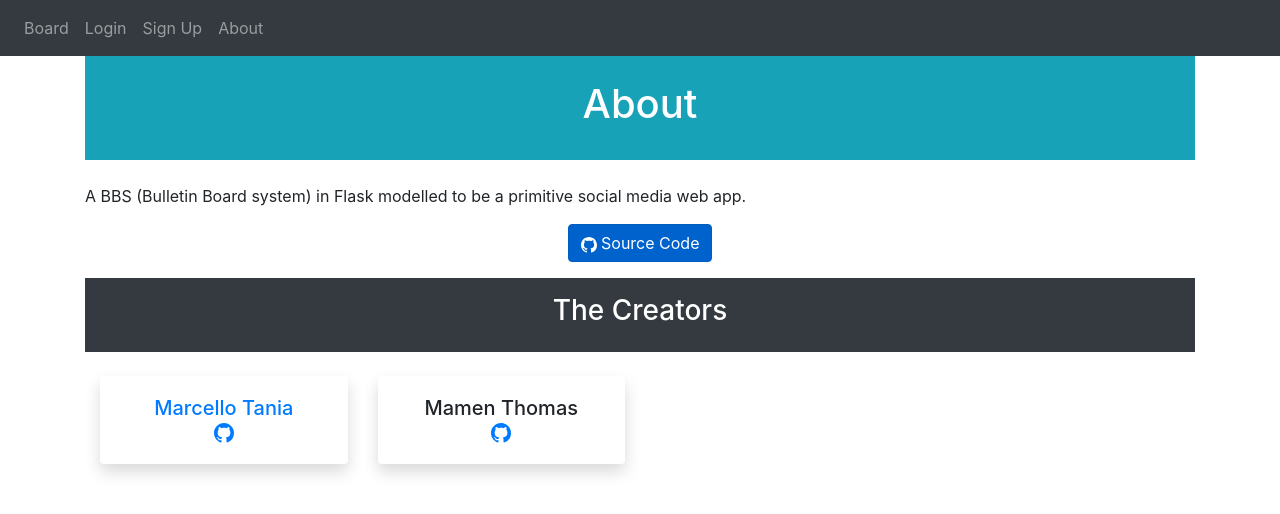
After one commit to cllom/petokpetok, a Flask app: page /about in a window 1280 px wide. The commit adds this page. Shown: the top 514 px of the page. Run offline with Flask 2, Linux system fonts and the light colour scheme; some libraries are stand-ins or nearby versions.

Commit message:
clean up and some

```diff
--- a/application.py
+++ b/application.py
@@ -5,4 +5,4 @@ application = create_app()
 
 
 if __name__ == "__main__":
-	application.run(debug=True)
+	application.run()
--- a/website/__init__.py
+++ b/website/__init__.py
@@ -4,7 +4,7 @@ from os import path
 from flask_login import LoginManager
 
 db = SQLAlchemy()
-DB_NAME = "database.db"
+DB_NAME = "database_test.db"
 # DB_NAME = "database_with_imgTEXT.db"
 
 
--- a/website/models.py
+++ b/website/models.py
@@ -10,6 +10,7 @@ class Note(db.Model):
 	img = db.Column(db.TEXT)
 	date = db.Column(db.DateTime(timezone=True), default=func.now())
 	userID = db.Column(db.Integer, db.ForeignKey('user.id'))
+	userName = db.Column(db.String)
 
 
 class User(db.Model, UserMixin):
--- a/website/static/index.js
+++ b/website/static/index.js
@@ -3,6 +3,6 @@ function deleteNote(noteID) {
 		method: 'POST',
 		body: JSON.stringify({ noteID: noteID}),
 	}).then((_res) => {
-		window.location.href = '/';
+		window.location.href = '/edit';
 	});
 }
--- /dev/null
+++ b/website/templates/about.html
@@ -0,0 +1,57 @@
+{% extends "base.html" %} {% block title %}Display Board{% endblock %}
+
+{% block content %}
+<div class="container bg-info text-center py-4 mb-4">
+	<h1 class="fw-light text-white">About</h1>
+</div>
+
+A BBS (Bulletin Board system) in Flask modelled to be a primitive social media web app.
+
+<div class="container justify-content-center text-center">
+	<a href="https://github.com/cllom/toDoList" class="btn btn-primary active mb-3 mt-3" role="button">
+			<svg xmlns="http://www.w3.org/2000/svg" width="16" height="16" fill="currentColor" class="bi bi-github" viewBox="0 0 16 16">
+				<path d="M8 0C3.58 0 0 3.58 0 8c0 3.54 2.29 6.53 5.47 7.59.4.07.55-.17.55-.38 0-.19-.01-.82-.01-1.49-2.01.37-2.53-.49-2.69-.94-.09-.23-.48-.94-.82-1.13-.28-.15-.68-.52-.01-.53.63-.01 1.08.58 1.23.82.72 1.21 1.87.87 2.33.66.07-.52.28-.87.51-1.07-1.78-.2-3.64-.89-3.64-3.95 0-.87.31-1.59.82-2.15-.08-.2-.36-1.02.08-2.12 0 0 .67-.21 2.2.82.64-.18 1.32-.27 2-.27.68 0 1.36.09 2 .27 1.53-1.04 2.2-.82 2.2-.82.44 1.1.16 1.92.08 2.12.51.56.82 1.27.82 2.15 0 3.07-1.87 3.75-3.65 3.95.29.25.54.73.54 1.48 0 1.07-.01 1.93-.01 2.2 0 .21.15.46.55.38A8.012 8.012 0 0 0 16 8c0-4.42-3.58-8-8-8z"></path>
+			</svg>
+			Source Code
+	</a>
+</div>
+
+
+
+<div class="container bg-dark text-center py-3 mb-4">
+	<h3 class="fw-light text-white">The Creators</h3>
+</div>
+<div class="container">
+  <div class="row">
+    <!-- Team Member 1 -->
+    <div class="col-xl-3 col-md-6 mb-4">
+      <div class="card border-0 shadow">
+        <!-- <img src="https://source.unsplash.com/TMgQMXoglsM/500x350" class="card-img-top" alt="..."> -->
+        <div class="card-body text-center">
+          <h5 class="card-title mb-0"><a href="https://marcellotania.com/" target="_blank" rel="noreferrer">Marcello Tania</a></h5>
+					<a href="https://github.com/cllom" target="_blank" rel="noreferrer">
+						<svg xmlns="http://www.w3.org/2000/svg" width="20" height="20" fill="currentColor" class="bi bi-github" viewBox="0 0 16 16">
+							<path d="M8 0C3.58 0 0 3.58 0 8c0 3.54 2.29 6.53 5.47 7.59.4.07.55-.17.55-.38 0-.19-.01-.82-.01-1.49-2.01.37-2.53-.49-2.69-.94-.09-.23-.48-.94-.82-1.13-.28-.15-.68-.52-.01-.53.63-.01 1.08.58 1.23.82.72 1.21 1.87.87 2.33.66.07-.52.28-.87.51-1.07-1.78-.2-3.64-.89-3.64-3.95 0-.87.31-1.59.82-2.15-.08-.2-.36-1.02.08-2.12 0 0 .67-.21 2.2.82.64-.18 1.32-.27 2-.27.68 0 1.36.09 2 .27 1.53-1.04 2.2-.82 2.2-.82.44 1.1.16 1.92.08 2.12.51.56.82 1.27.82 2.15 0 3.07-1.87 3.75-3.65 3.95.29.25.54.73.54 1.48 0 1.07-.01 1.93-.01 2.2 0 .21.15.46.55.38A8.012 8.012 0 0 0 16 8c0-4.42-3.58-8-8-8z"/>
+						</svg>
+					</a>
+        </div>
+      </div>
+    </div>
+
+		<!-- Team Member 2 -->
+    <div class="col-xl-3 col-md-6 mb-4">
+      <div class="card border-0 shadow">
+        <!-- <img src="https://source.unsplash.com/TMgQMXoglsM/500x350" class="card-img-top" alt="..."> -->
+        <div class="card-body text-center">
+          <h5 class="card-title mb-0">Mamen Thomas</h5>
+					<a href="https://github.com/mtc-20" target="_blank" rel="noreferrer">
+						<svg xmlns="http://www.w3.org/2000/svg" width="20" height="20" fill="currentColor" class="bi bi-github" viewBox="0 0 16 16">
+							<path d="M8 0C3.58 0 0 3.58 0 8c0 3.54 2.29 6.53 5.47 7.59.4.07.55-.17.55-.38 0-.19-.01-.82-.01-1.49-2.01.37-2.53-.49-2.69-.94-.09-.23-.48-.94-.82-1.13-.28-.15-.68-.52-.01-.53.63-.01 1.08.58 1.23.82.72 1.21 1.87.87 2.33.66.07-.52.28-.87.51-1.07-1.78-.2-3.64-.89-3.64-3.95 0-.87.31-1.59.82-2.15-.08-.2-.36-1.02.08-2.12 0 0 .67-.21 2.2.82.64-.18 1.32-.27 2-.27.68 0 1.36.09 2 .27 1.53-1.04 2.2-.82 2.2-.82.44 1.1.16 1.92.08 2.12.51.56.82 1.27.82 2.15 0 3.07-1.87 3.75-3.65 3.95.29.25.54.73.54 1.48 0 1.07-.01 1.93-.01 2.2 0 .21.15.46.55.38A8.012 8.012 0 0 0 16 8c0-4.42-3.58-8-8-8z"/>
+						</svg>
+					</a>
+        </div>
+      </div>
+    </div>
+	</div>
+</div>
+{% endblock %}
--- a/website/templates/base.html
+++ b/website/templates/base.html
@@ -15,14 +15,15 @@
 			</button>
 			<div class="collapse navbar-collapse" id="navbar">
 				<div class="navbar-nav">
-					<a href="/common-board" id="board" class="nav-item nav-link">Board</a>
+					<a href="/" id="board" class="nav-item nav-link">Board</a>
 					{% if user.is_authenticated %}
-					<a href="/" id="home" class="nav-item nav-link">Home</a>
+					<a href="/edit" id="home" class="nav-item nav-link">Home</a>
 					<a href="/logout" id="logout" class="nav-item nav-link">Logout</a>
 					{% else %}
 					<a href="/login" id="login" class="nav-item nav-link">Login</a>
 					<a href="/sign-up" id="signUp" class="nav-item nav-link">Sign Up</a>
 					{% endif %}
+					<a href="/about" id="about" class="nav-item nav-link">About</a>
 				</div>
 			</div>
 		</nav>
--- a/website/templates/signup.html
+++ b/website/templates/signup.html
@@ -10,7 +10,7 @@
 		<label for="firstName">First Name</label>
 		<input type="text" name="firstName" id="firstName" class="form-control" placeholder="Enter first name"/>
 		<label for="password1">Password</label>
-		<input type="password" name="password1" id="password1" class="form-control" placeholder="Enter 7 digit password"/>
+		<input type="password" name="password1" id="password1" class="form-control" placeholder="Enter 6 digit/alphanumeric password"/>
 		<label for="password2">Confirm password</label>
 		<input type="password" name="password2" id="password2" class="form-control" placeholder="Retype password"/>
 	</div>
--- a/website/views.py
+++ b/website/views.py
@@ -10,35 +10,40 @@ from PIL import Image
 
 views = Blueprint('views', __name__)
 
-@views.route('/', methods=['GET', 'POST'])
+@views.route('/')
+def home():
+	query = Note.query.order_by(db.desc(Note.date)).all()
+	return render_template("board.html", user=current_user, query=query)
+
+@views.route('/edit', methods=['GET', 'POST'])
 @login_required
-def home():
-	# return "<h1>Hello</h1>"
+def edit():
 	if request.method == 'POST':
 		note = request.form.get('note')
 		img = request.files.get('image-upload')
 		data = request.files['image-upload'].read()
-		# print(img.filename, data)
+		# print(img.filename, data) # Debug
+
+		# Note content needs to be longer than 1 character
 		if len(note) < 1:
 			flash("Note too short", category='error')
 		else:
+		# If no image, continue
 			if img.filename == '':
-				new_note = Note(data=note, userID=current_user.id)
+				new_note = Note(data=note, userID=current_user.id, userName=current_user.firstName)
 			else:
-				print("adding image")
+				# print("adding image") # debug
 				dataPIL = Image.open(io.BytesIO(data))
 				w, h = dataPIL.size
 				resized_width = 624
 				resized_height = int((resized_width / w) *h)
 				dataPIL = dataPIL.resize((resized_width, resized_height), Image.NEAREST)
-				# data = request.files['image-upload'].read()
 				buffered = io.BytesIO()
 				dataPIL.save(buffered, format="PNG")
 				buffered.seek(0)
 
 				base64Img = b64encode(buffered.read()).decode("ascii")
-				# print(data)
-				new_note = Note(data=note, userID=current_user.id, img=base64Img)
+				new_note = Note(data=note, userID=current_user.id, img=base64Img, userName=current_user.firstName)
 
 			db.session.add(new_note)
 			db.session.commit()
@@ -58,16 +63,6 @@ def delete_note():
 			return jsonify({})
 	pass
 
-@views.route('/common-board')
-def common_board():
-	query = Note.query.order_by(db.desc(Note.date)).all()
-	# base64_images = [b64encode(image).decode("utf-8") for each.image in query]
-	# # Debug print
-	# for each in query:
-	# 	print(each.img)
-		# if each.img:
-		# 	# print(each.img)
-		# 	each.img = b64encode(each.img).decode("ascii")
-		# 	# print(each.img)
-	return render_template("board.html", user=current_user, query=query)
-	pass
+@views.route('/about')
+def about():
+	return render_template("about.html", user=current_user)
```
Also changed, not shown: website/auth.py (+5 -6 lines), website/templates/board.html (+5 -3 lines), website/templates/home.html (+6 -3 lines), README.md, 1 other file.
